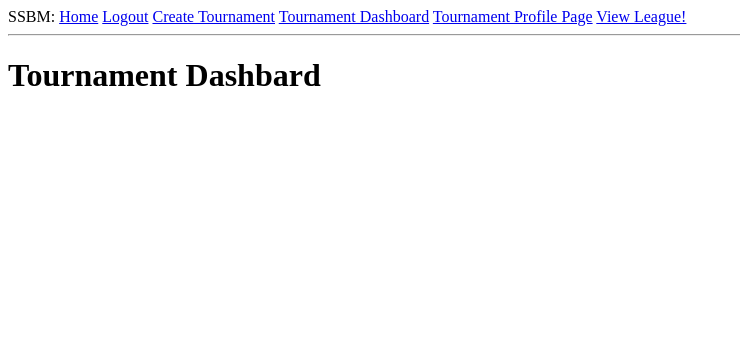
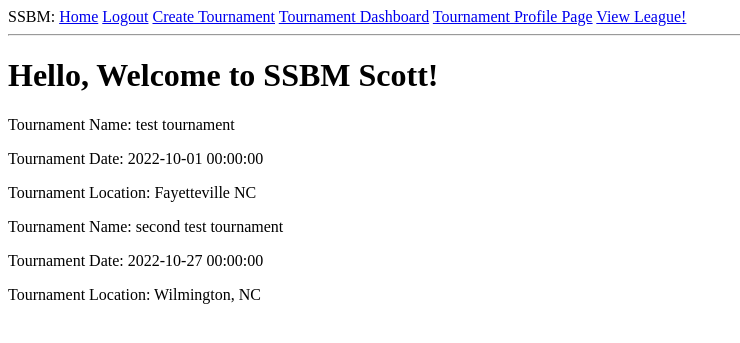
Before and after one commit to onewordFOURWORDS/Software-Engineering-Course-Project, a Flask app: page /TournamentDashboard in a window 1280 px wide. Shown: the top 343 px of the page, without its empty margins (0-740 px from the left). Run offline with Flask 2, Linux system fonts and the light colour scheme; a user stored in the database is signed in; data comes from the database, SQL or seed files in the repository; both versions use the stored data as it was after the commit; parts of the project's set-up code (start-up, migrations or seed data) failed here and were passed over.

Commit message:
Got the tournament dashboard to query correctly

```diff
--- a/app.py
+++ b/app.py
@@ -60,8 +60,7 @@ class Team:
 
 
 class Tournament:
-    def __init__(self, date: datetime.date, location: str, division, tournamentWinner: Team,
-                 registeredTeams: [Team]):
+    def __init__(self, date: datetime.date, location: str, division, tournamentWinner: Team):
         self.date = date
         self.location = location
         self.division = division
--- a/app/forms.py
+++ b/app/forms.py
@@ -6,6 +6,7 @@ from wtforms import (
     SubmitField,
     IntegerField,
     DateField,
+    FileField,
 )  # dont worry if pycharm gives a warning here
 from wtforms.validators import (
     ValidationError,
@@ -56,4 +57,5 @@ class TournamentCreationForm(FlaskForm):
     tournamentDate = DateField(
         "TournamentDate", format="%Y-%m-%d", validators=[DataRequired()]
     )
+    tournamentPicture = FileField("Tournament Picture")
     submit = SubmitField("Create Tournament")
--- a/app/models.py
+++ b/app/models.py
@@ -1,3 +1,4 @@
+from sqlalchemy import true
 from app import db, login
 from datetime import datetime
 from flask_login import UserMixin  # dont worry if pycharm gives a warning here
@@ -90,3 +91,4 @@ class Tournament(db.Model):
     tournamentDate = db.Column(db.DateTime, index=True, default=datetime.utcnow)
     tournamentLocation = db.Column(db.String(200))
     tournamentLeague = db.Column(db.Integer, db.ForeignKey("league.id"))
+    tournamentPicture = db.Column(db.String(), nullable = True)
--- a/app/routes.py
+++ b/app/routes.py
@@ -76,7 +76,7 @@ def TeamCreation():
     return redirect(url_for("TeamCreation"))
 
 
-@app.route("/TournamentCreation", methods=["GET", "POST"])
+@app.route("/TournamentCreation", methods=["GET", "POST"], enctype="multipart/form-data")
 def TournamentCreation():
     form = TournamentCreationForm()
     if form.validate_on_submit():
@@ -84,6 +84,7 @@ def TournamentCreation():
             tournamentName=form.tournamentName.data,
             tournamentDate=form.tournamentDate.data,
             tournamentLocation=form.tournamentLocation.data,
+            tournamentPicture=form.tournamentPicture.data
         )
         db.session.add(tournament)
         db.session.commit()
@@ -97,7 +98,8 @@ def TournamentCreation():
 
 @app.route("/TournamentDashboard")
 def TournamentDashboard():
-    return render_template("TournamentDashboard.html", title="Tournament Dashboard")
+    tournaments = Tournament.query.all()
+    return render_template("TournamentDashboard.html", title="Tournament Dashboard", tournaments = tournaments)
 
 
 @app.route("/TournamentPage")
--- a/app/templates/TournamentDashboard.html
+++ b/app/templates/TournamentDashboard.html
@@ -1,5 +1,13 @@
+
 {% extends "base.html" %}
 
 {% block content %}
-    <h1>Tournament Dashbard</h1>
+    <h1>Hello, Welcome to SSBM {{ current_user.username }}!</h1>
+    {% for tournament in tournaments%}
+    <div><p>Tournament Name: {{tournament.tournamentName }}</b></p></div>
+    <div><p>Tournament Date: {{tournament.tournamentDate }}</b></p></div>
+    <div><p>Tournament Location: {{tournament.tournamentLocation }}</b></p></div>
+    </b>
+    {% endfor %}
+
 {% endblock %}
```
Also changed, not shown: app/templates/TournamentCreation.html (+8 -0 lines), migrations/versions/661a356a1e0c_.py (added, +28 -0 lines), ssbm.db.
